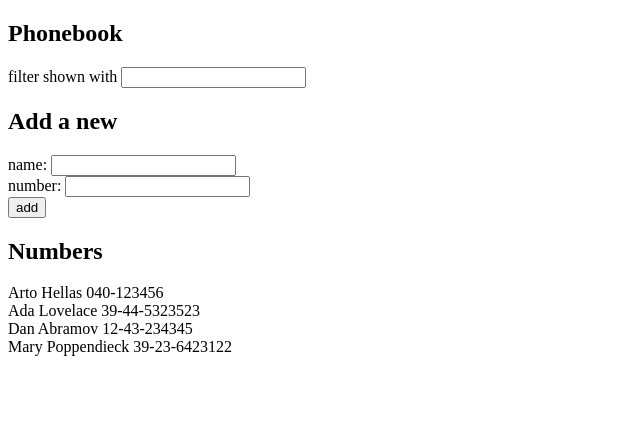
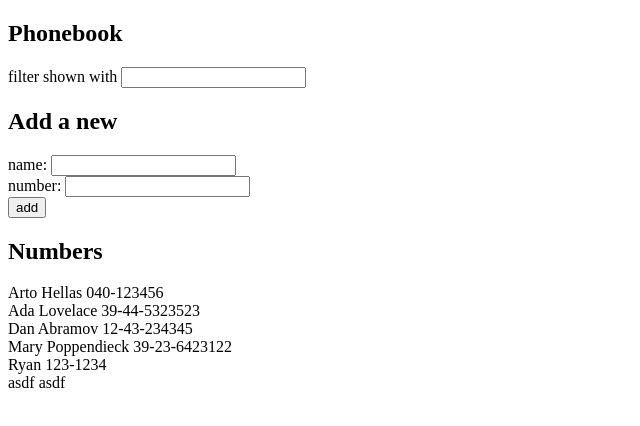
Before and after one commit to Susarog/FullStackOpen, a React (Create React App) app in the folder part2/phonebook/: page / in a window 1280 px wide. Shown: the top 426 px of the page, without its empty margins (0-640 px from the left). Built offline with nearby package versions, Linux system fonts and the light colour scheme; data requests are answered from the project's data file.

Commit message:
Finish 2.15-2.16

```diff
--- a/part2/phonebook/db.json
+++ b/part2/phonebook/db.json
@@ -1,5 +1,5 @@
 {
-    "persons":[
+  "persons": [
     {
       "name": "Arto Hellas",
       "number": "040-123456",
@@ -19,6 +19,16 @@
       "name": "Mary Poppendieck",
       "number": "39-23-6423122",
       "id": 4
+    },
+    {
+      "name": "Ryan",
+      "number": "123-1234",
+      "id": 5
+    },
+    {
+      "name": "asdf",
+      "number": "asdf",
+      "id": 6
     }
   ]
 }
--- a/part2/phonebook/src/App.js
+++ b/part2/phonebook/src/App.js
@@ -2,7 +2,7 @@ import { useState, useEffect } from "react";
 import Persons from "./components/Persons";
 import PersonForm from "./components/PersonForm";
 import Filter from "./components/Filter";
-import axios from 'axios'
+import phoneBookService from "./services/phonebook"
 
 const App = () => {
   const [persons, setPersons] = useState([]);
@@ -11,12 +11,10 @@ const App = () => {
   const [filterValue, setFilterValue] = useState("");
 
   useEffect(() => {
-    axios.get("http://localhost:3001/persons").then((response)=>{
-      console.log(response);
+    phoneBookService.getPeople().then((response) => {
       setPersons(response.data);
-    })
-  },[])
-
+    });
+  }, []);
 
   const FilterInput = (event) => {
     setFilterValue(event.target.value);
@@ -38,15 +36,16 @@ const App = () => {
       setNewNumber("");
       return;
     }
-    setPersons(
-      persons.concat({
-        name: newName,
-        number: newNumber,
-        id: persons.length + 1,
-      })
-    );
-    setNewName("");
-    setNewNumber("");
+    const newPerson = {
+      name: newName,
+      number: newNumber,
+      id: persons.length + 1,
+    };
+    phoneBookService.createPerson(newPerson).then((response) => {
+      setPersons(persons.concat(response.data));
+      setNewName("");
+      setNewNumber("");
+    });
   };
 
   return (
--- /dev/null
+++ b/part2/phonebook/src/services/phonebook.js
@@ -0,0 +1,18 @@
+import axios from "axios";
+
+const baseURL = `http://localhost:3001/persons`;
+
+const createPerson = (obj) => {
+    return axios.post(baseURL,obj);
+}
+
+const getPeople = () => {
+    return axios(baseURL);
+}
+
+
+const deletePerson = (id) => {
+    return axios.delete(`${baseURL}/${id}`);
+}
+
+export default {createPerson,getPeople , deletePerson};
```
Lines whose indentation alone changed are shown as unchanged.
